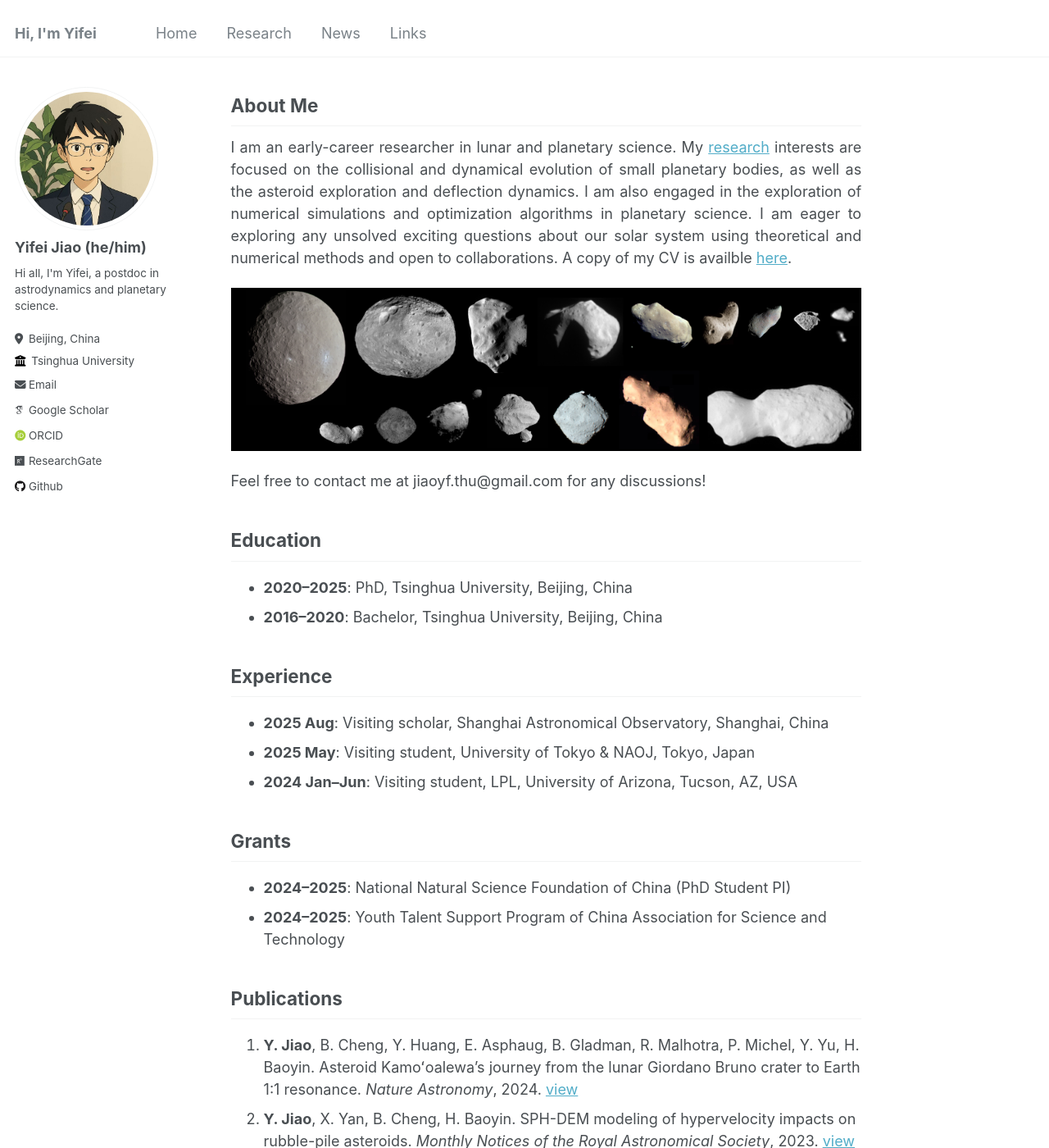
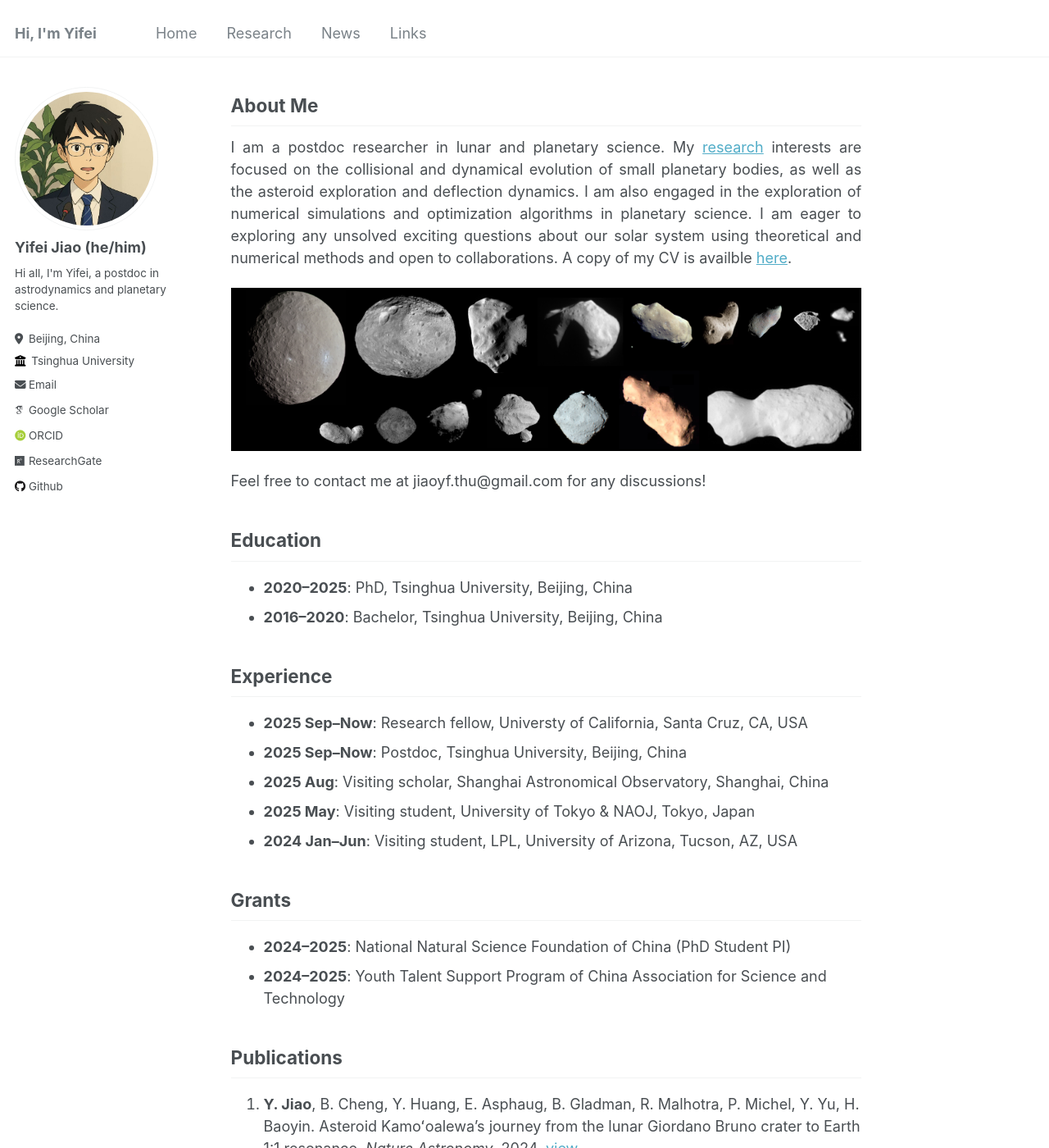
Before and after one commit to jiaoyf-thu/jiaoyf-thu.github.io, a Jekyll site: the page built from _pages/about.md, in a window 1280 px wide and 1400 px high. Shown: the whole window at 82% size. Built offline with Jekyll 4.4.1, drawn with Linux system fonts in a browser that asks for light colours; some web fonts are replaced.

Commit message:
Update about.md

```diff
--- a/_pages/about.md
+++ b/_pages/about.md
@@ -10,7 +10,7 @@ redirect_from:
 ## About Me
 
 <p align="justify">
-I am an early-career researcher in lunar and planetary science. My <a href="https://jiaoyf-thu.github.io/research/">research</a> interests are focused on the collisional and dynamical evolution of small planetary bodies, as well as the asteroid exploration and deflection dynamics. I am also engaged in the exploration of numerical simulations and optimization algorithms in planetary science. I am eager to exploring any unsolved exciting questions about our solar system using theoretical and numerical methods and open to collaborations. A copy of my CV is availble <a href="https://jiaoyf-thu.github.io/files/Rezume.pdf" target="_blank">here</a>.
+I am a postdoc researcher in lunar and planetary science. My <a href="https://jiaoyf-thu.github.io/research/">research</a> interests are focused on the collisional and dynamical evolution of small planetary bodies, as well as the asteroid exploration and deflection dynamics. I am also engaged in the exploration of numerical simulations and optimization algorithms in planetary science. I am eager to exploring any unsolved exciting questions about our solar system using theoretical and numerical methods and open to collaborations. A copy of my CV is availble <a href="https://jiaoyf-thu.github.io/files/Rezume.pdf" target="_blank">here</a>.
 </p>
 
 <img src="https://jiaoyf-thu.github.io/images/all-asteroids.png"  width="800">
@@ -24,6 +24,8 @@ Feel free to contact me at jiaoyf.thu@gmail.com for any discussions!
 
 ## Experience
 
++ **2025 Sep--Now**: Research fellow, Universty of California, Santa Cruz, CA, USA
++ **2025 Sep--Now**: Postdoc, Tsinghua University, Beijing, China
 + **2025 Aug**: Visiting scholar, Shanghai Astronomical Observatory, Shanghai, China
 + **2025 May**: Visiting student, University of Tokyo & NAOJ, Tokyo, Japan
 + **2024 Jan--Jun**: Visiting student, LPL, University of Arizona, Tucson, AZ, USA
```
